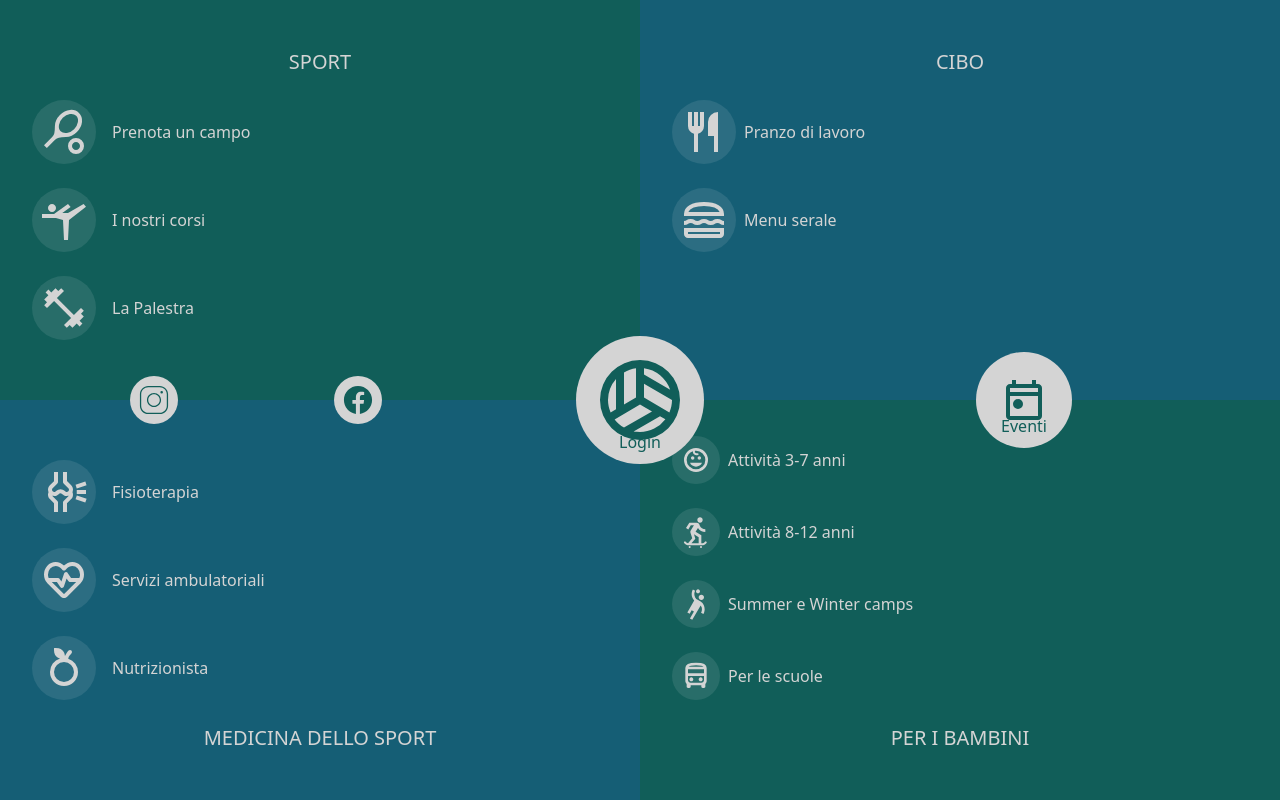
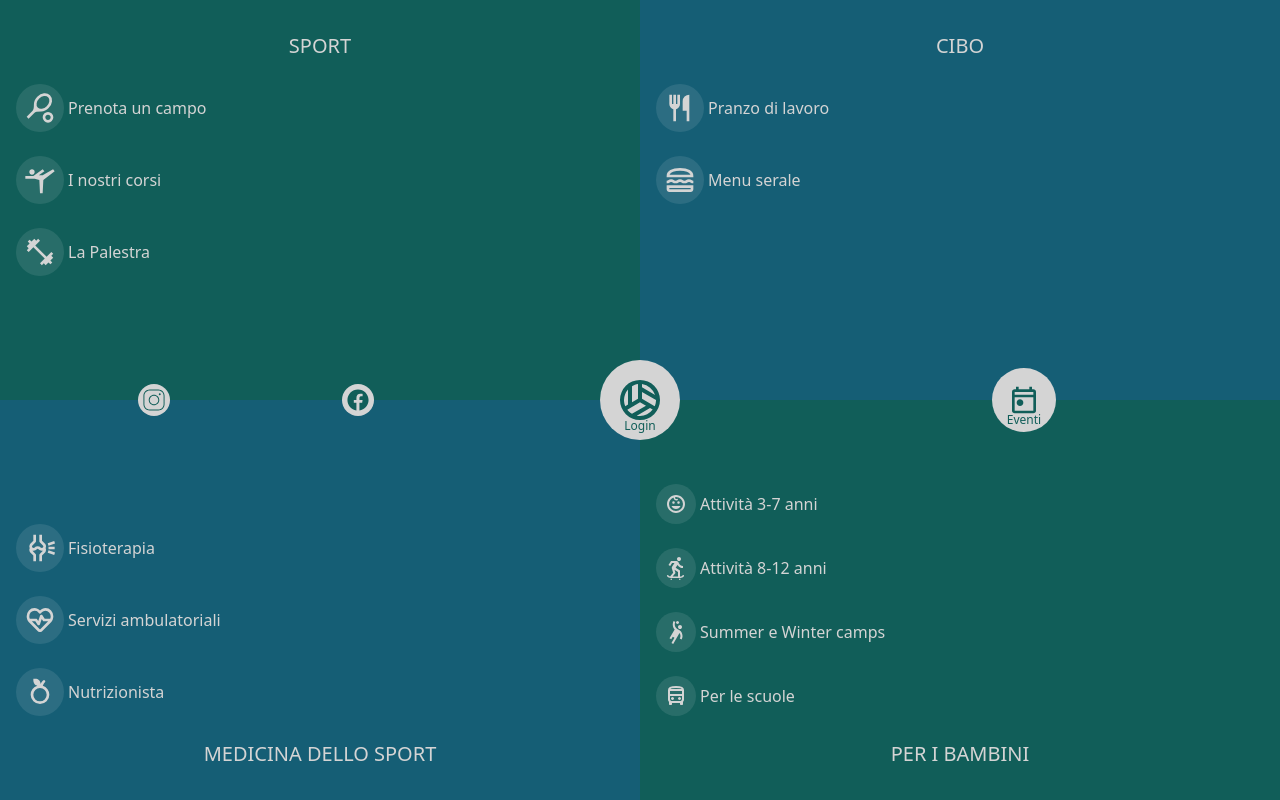
Before and after one commit to laserra-org/cs, a SvelteKit app: page / in a window 1280 px wide. Built offline with nearby package versions, Linux system fonts and the light colour scheme.

Commit message:
fixed proportions

```diff
--- a/src/routes/+page.svelte
+++ b/src/routes/+page.svelte
@@ -3,37 +3,37 @@
 </script>
 
 <div
-    class="grid grid-cols-2 grid-rows-2"
-    style="width: 100vw; height: 100vh; position: relative"
+    class="grid grid-cols-2 grid-rows-2 h-[calc(100dvh)]"
+    style="width: 100vw; position: relative"
 >
-    <div class="bg-teal-800 px-8 py-12 text-neutral-300">
+    <div class="bg-teal-800 px-4 py-8 text-neutral-300">
         <div class="flex flex-col items-center h-full gap-6">
             <div class="text-xl">SPORT</div>
-            <div class="flex flex-row items-center w-full gap-4">
+            <div class="flex flex-row items-center w-full gap-1">
                 <div class="rounded-full bg-opacity-10 bg-neutral-100 p-2">
                     <a href="/fakeinfo"
                         ><Icon
                             name="tennis"
                             color="fill-neutral-300"
-                            size="48"
+                            size="32"
                         /></a
                     >
                 </div>
                 <div class="grow"><a href="/fakeinfo">Prenota un campo</a></div>
             </div>
-            <div class="flex flex-row items-center w-full gap-4">
+            <div class="flex flex-row items-center w-full gap-1">
                 <div class="rounded-full bg-opacity-10 bg-neutral-100 p-2">
                     <a href="/fakeinfo"
                         ><Icon
                             name="gymnastics"
                             color="fill-neutral-300"
-                            size="48"
+                            size="32"
                         /></a
                     >
                 </div>
                 <div class="grow"><a href="/fakeinfo">I nostri corsi</a></div>
             </div>
-            <div class="flex flex-row items-center w-full gap-4">
+            <div class="flex flex-row items-center w-full gap-1">
                 <div
                     class="rounded-full flex-none bg-opacity-10 bg-neutral-100 p-2"
                 >
@@ -41,7 +41,7 @@
                         ><Icon
                             name="fitness"
                             color="fill-neutral-300"
-                            size="48"
+                            size="32"
                         /></a
                     >
                 </div>
@@ -49,28 +49,28 @@
             </div>
         </div>
     </div>
-    <div class="bg-cyan-800 px-8 py-12 text-neutral-300">
+    <div class="bg-cyan-800 px-4 py-8 text-neutral-300">
         <div class="flex flex-col items-center h-full gap-6">
             <div class="text-neutral-300 text-xl">CIBO</div>
-            <div class="flex flex-row items-center w-full gap-2">
+            <div class="flex flex-row items-center w-full gap-1">
                 <div class="rounded-full bg-opacity-10 bg-neutral-100 p-2">
                     <a href="/fakeinfo"
                         ><Icon
                             name="restaurant"
                             color="fill-neutral-300"
-                            size="48"
+                            size="32"
                         /></a
                     >
                 </div>
                 <div class="flex grow"><a href="/fakeinfo">Pranzo di lavoro</a></div>
             </div>
-            <div class="flex flex-row items-center w-full gap-2">
+            <div class="flex flex-row items-center w-full gap-1">
                 <div class="rounded-full bg-opacity-10 bg-neutral-100 p-2">
                     <a href="/fakeinfo"
                         ><Icon
                             name="burger"
                             color="fill-neutral-300"
-                            size="48"
+                            size="32"
                         /></a
                     >
                 </div>
@@ -78,43 +78,43 @@
             </div>
         </div>
     </div>
-    <div class="bg-cyan-800 px-8 py-12 text-neutral-300">
+    <div class="bg-cyan-800 px-4 py-8 text-neutral-300">
         <div class="flex flex-col-reverse items-center h-full gap-6">
             <div class="text-neutral-300 text-center text-xl">
                 MEDICINA DELLO SPORT
             </div>
-            <div class="flex flex-row items-center w-full gap-4">
+            <div class="flex flex-row items-center w-full gap-1">
                 <div class="rounded-full bg-opacity-10 bg-neutral-100 p-2">
                     <a href="/fakeinfo"
                         ><Icon
                             name="nutrition"
                             color="fill-neutral-300"
-                            size="48"
+                            size="32"
                         /></a
                     >
                 </div>
                 <div class="grow"><a href="/fakeinfo">Nutrizionista</a></div>
             </div>
 
-            <div class="flex flex-row items-center w-full gap-4">
+            <div class="flex flex-row items-center w-full gap-1">
                 <div class="rounded-full bg-opacity-10 bg-neutral-100 p-2">
                     <a href="/fakeinfo"
                         ><Icon
                             name="heart"
                             color="fill-neutral-300"
-                            size="48"
+                            size="32"
                         /></a
                     >
                 </div>
                 <div class="grow"><a href="/fakeinfo">Servizi ambulatoriali</a></div>
             </div>
-            <div class="flex flex-row items-center w-full gap-4">
+            <div class="flex flex-row items-center w-full gap-1">
                 <div class="rounded-full bg-opacity-10 bg-neutral-100 p-2">
                     <a href="/fakeinfo"
                         ><Icon
                             name="knee"
                             color="fill-neutral-300"
-                            size="48"
+                            size="32"
                         /></a
                     >
                 </div>
@@ -122,56 +122,56 @@
             </div>
         </div>
     </div>
-    <div class="bg-teal-800 px-8 py-12 text-neutral-300">
+    <div class="bg-teal-800 px-4 py-8 text-neutral-300">
         <div class="flex flex-col-reverse items-center h-full gap-6">
             <div class="text-neutral-300 text-center text-xl">
                 PER I BAMBINI
             </div>
-            <div class="flex flex-row items-center w-full gap-2">
+            <div class="flex flex-row items-center w-full gap-1">
                 <div class="rounded-full bg-opacity-10 bg-neutral-100 p-2">
                     <a href="/fakeinfo"
                         ><Icon
                             name="bus"
                             color="fill-neutral-300"
-                            size="32"
+                            size="24"
                         /></a
                     >
                 </div>
                 <div class="grow"><a href="/fakeinfo">Per le scuole</a></div>
             </div>
 
-            <div class="flex flex-row items-center w-full gap-2">
+            <div class="flex flex-row items-center w-full gap-1">
                 <div class="rounded-full bg-opacity-10 bg-neutral-100 p-2">
                     <a href="/fakeinfo"
                         ><Icon
                             name="handball"
                             color="fill-neutral-300"
-                            size="32"
+                            size="24"
                         /></a
                     >
                 </div>
                 <div class="grow"><a href="/fakeinfo">Summer e Winter camps</a></div>
             </div>
 
-            <div class="flex flex-row items-center w-full gap-2">
+            <div class="flex flex-row items-center w-full gap-1">
                 <div class="rounded-full bg-opacity-10 bg-neutral-100 p-2">
                     <a href="/fakeinfo"
                         ><Icon
                             name="skate"
                             color="fill-neutral-300"
-                            size="32"
+                            size="24"
                         /></a
                     >
                 </div>
                 <div class="grow"><a href="/fakeinfo">Attività 8-12 anni</a></div>
             </div>
-            <div class="flex flex-row items-center w-full gap-2">
+            <div class="flex flex-row items-center w-full gap-1">
                 <div class="rounded-full bg-opacity-10 bg-neutral-100 p-2">
                     <a href="/fakeinfo"
                         ><Icon
                             name="toddler"
                             color="fill-neutral-300"
-                            size="32"
+                            size="24"
                         /></a
                     >
                 </div>
@@ -180,56 +180,56 @@
         </div>
     </div>
     <div
-        class="w-32 h-32 bg-neutral-300 rounded-full"
+        class="w-20 h-20 bg-neutral-300 rounded-full"
         style="position: absolute; top: 50%; left: 50%; transform: translate(-50%, -50%);"
     >
         <div class="flex justify-center items-center h-full">
             <a href="/login"
-                ><Icon name="volleyball" color="fill-teal-800" size="96" /></a
+                ><Icon name="volleyball" color="fill-teal-800" size="48" /></a
             >
         </div>
     </div>
     <div
-        style="position: absolute; top: 55.3%; left: 50%; transform: translate(-50%, -50%);"
+        style="position: absolute; top: 53.3%; left: 50%; transform: translate(-50%, -50%);"
     >
-        <div class="flex justify-center items-center h-full text-teal-800">
+        <div class="flex justify-center items-center h-full text-teal-800 text-xs">
             <a href="/login">Login</a>
         </div>
     </div>
     <div
-        class="w-24 h-24 bg-neutral-300 rounded-full"
+        class="w-16 h-16 bg-neutral-300 rounded-full"
         style="position: absolute; top: 50%; left: 80%; transform: translate(-50%, -50%);"
     >
         <div class="flex justify-center items-center h-full">
             <a href="/events"
-                ><Icon name="today" color="fill-teal-800" size="48" /></a
+                ><Icon name="today" color="fill-teal-800" size="32" /></a
             >
         </div>
     </div>
     <div
-        style="position: absolute; top: 53.3%; left: 80%; transform: translate(-50%, -50%);"
+        style="position: absolute; top: 52.5%; left: 80%; transform: translate(-50%, -50%);"
     >
-        <div class="flex justify-center items-center h-full text-teal-800">
+        <div class="flex justify-center items-center h-full text-teal-800 text-xs">
             <a href="/events">Eventi</a>
         </div>
     </div>
     <div
-        class="w-12 h-12 bg-neutral-300 rounded-full"
+        class="w-8 h-8 bg-neutral-300 rounded-full"
         style="position: absolute; top: 50%; left: 12%; transform: translate(-50%, -50%);"
     >
         <div class="flex justify-center items-center h-full">
             <a href="https://www.instagram.com/laserra_illocalecordiale"
-                ><Icon name="instagram" color="fill-teal-800" size="32" /></a
+                ><Icon name="instagram" color="fill-teal-800" size="24" /></a
             >
         </div>
     </div>
     <div
-        class="w-12 h-12 bg-neutral-300 rounded-full"
+        class="w-8 h-8 bg-neutral-300 rounded-full"
         style="position: absolute; top: 50%; left: 28%; transform: translate(-50%, -50%);"
     >
         <div class="flex justify-center items-center h-full">
             <a href="https://www.facebook.com/laserraillocalecordiale/"
-                ><Icon name="facebook" color="fill-teal-800" size="32" /></a
+                ><Icon name="facebook" color="fill-teal-800" size="24" /></a
             >
         </div>
     </div>
```
